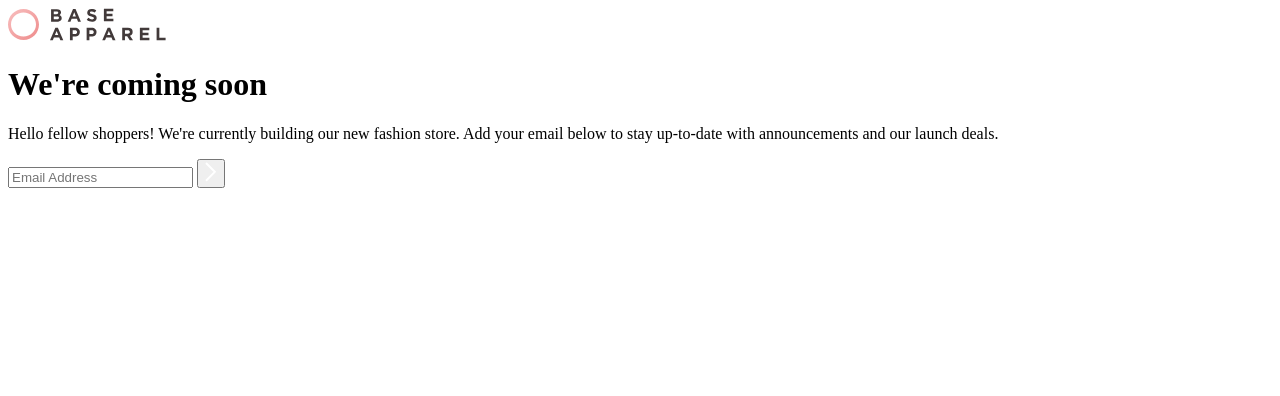
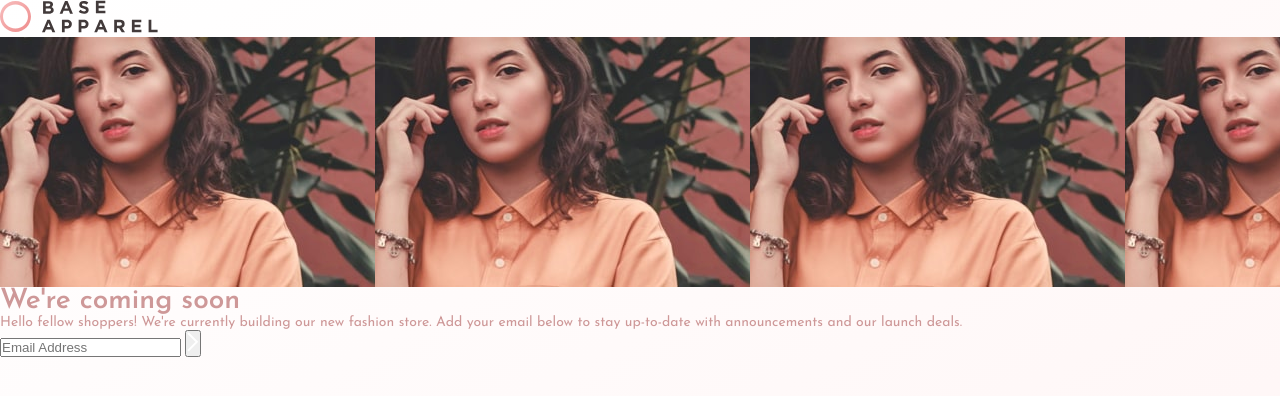
Before and after one commit to dinahbrito/base-apparel-coming-soon, a plain HTML site: page index.html in a window 1280 px wide. Drawn offline with Linux system fonts and the light colour scheme.

Commit message:
grid-areas for content

```diff
--- a/index.html
+++ b/index.html
@@ -5,6 +5,9 @@
   <meta charset="UTF-8">
   <meta name="viewport" content="width=device-width, initial-scale=1.0">
   <link rel="icon" type="image/png" sizes="32x32" href="./images/favicon-32x32.png">
+  <link rel="preconnect" href="https://fonts.googleapis.com">
+  <link rel="preconnect" href="https://fonts.gstatic.com" crossorigin>
+  <link href="https://fonts.googleapis.com/css2?family=Josefin+Sans:wght@300;400;600&display=swap" rel="stylesheet">
   <link rel="stylesheet" href="styles.css">
   <title>Base Apparel coming soon page</title>
 
@@ -17,7 +20,7 @@
   <main>
     <div class="hero-image"></div>
     <div class="hero-text">
-      <h1><span>We're</span> coming soon</h1>
+      <h1>We're<span> coming soon</span></h1>
       <p>Hello fellow shoppers! We're currently building our new fashion store.
         Add your email below to stay up-to-date with announcements and our launch deals.</p>
       <form action="">
--- a/styles.css
+++ b/styles.css
@@ -0,0 +1,39 @@
+/* Reset */
+*,
+* ::before,
+* ::after {
+    box-sizing: border-box;
+    margin: 0;
+    padding: 0;
+    -moz-osx-font-smoothing: grayscale;
+    -webkit-font-smoothing: antialiased;
+}
+
+html {
+    height: 100vh;
+    background: linear-gradient(150.03deg, rgb(255, 255, 255), rgb(255, 244, 244));
+    background-repeat: no-repeat;
+}
+
+body {
+    color: #CE9898;
+    font-family: 'Josefin Sans', sans-serif;
+    font-size: 14px;
+    grid-template-areas: "header"
+            "hero-image"
+            "hero-text";
+}
+
+header {
+    grid-area: header;
+}
+
+.hero-image {
+    background-image: url(./images/hero-mobile.jpg);
+    grid-area: hero-image;
+    height: 250px;
+}
+
+.hero-text {
+    grid-area: hero-text;
+}
```
